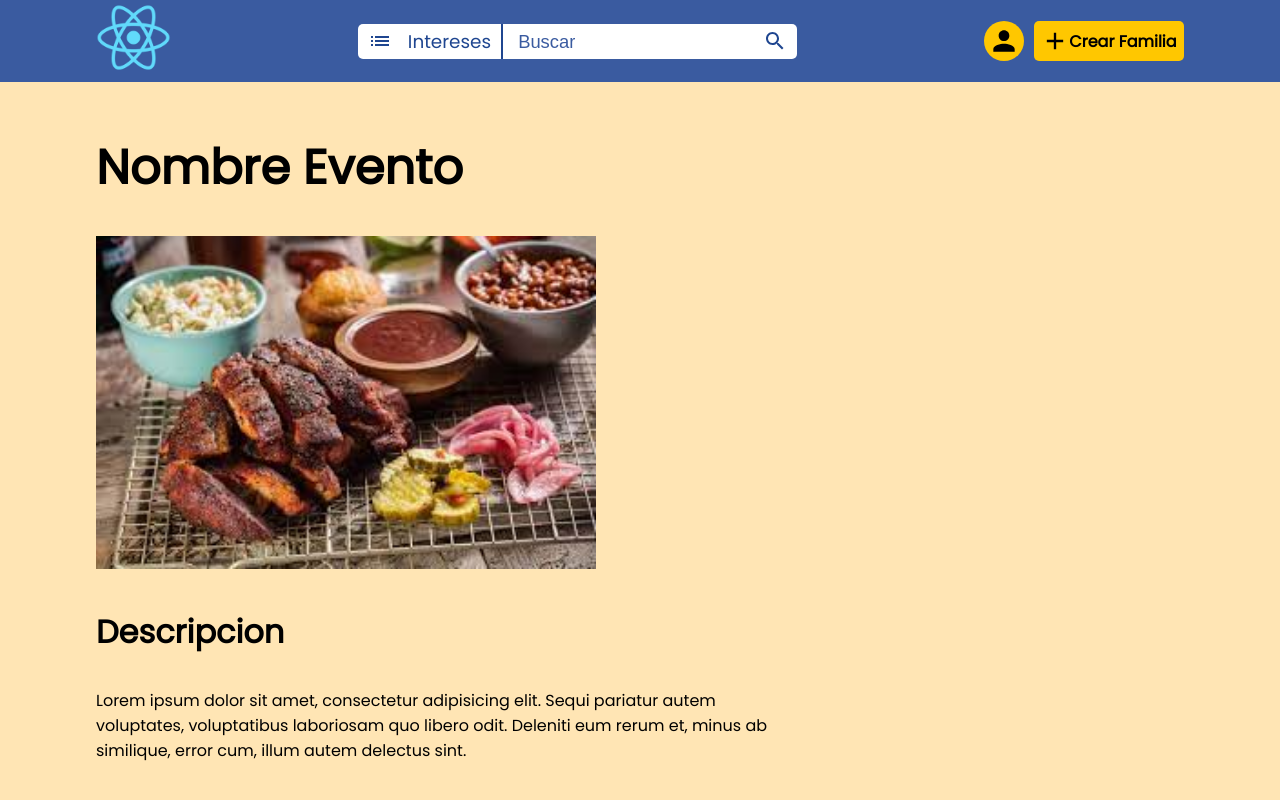
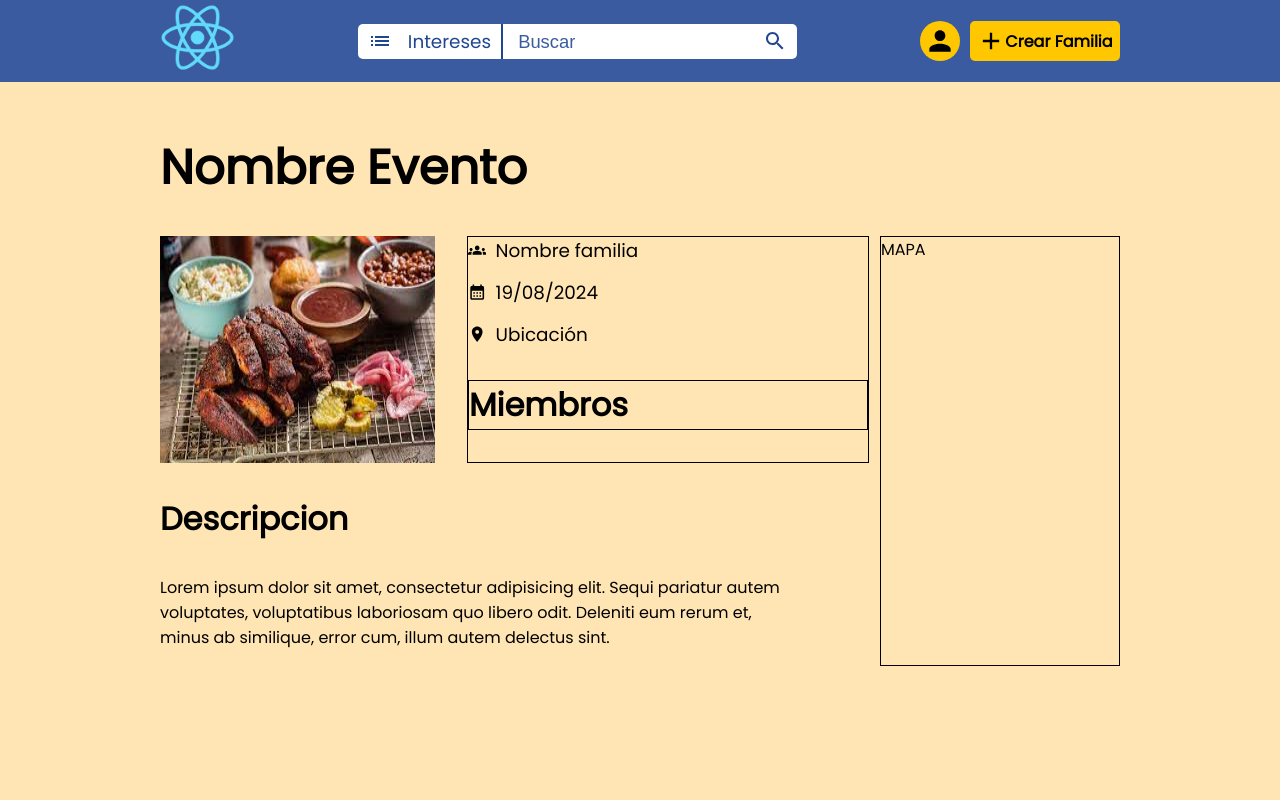
Before and after one commit to richardulloa/connecting_people, a React (Create React App) app in the folder conektin/: page /evento in a window 1280 px wide. Shown: the top 800 px of the page. Built offline with nearby package versions, Linux system fonts and the light colour scheme.

Commit message:
Cambios generales

```diff
--- a/conektin/src/componentes/Evento.jsx
+++ b/conektin/src/componentes/Evento.jsx
@@ -2,20 +2,35 @@ import React from "react";
 import "./css/Evento.css"
 import CalendarMonthIcon from '@mui/icons-material/CalendarMonth';
 import LocationOnIcon from '@mui/icons-material/LocationOn';
+import GroupsIcon from '@mui/icons-material/Groups';
 import Navegador from "./Navegador";
+
 
 const Evento = () => {
     return (
         <div className='evento'>
             <Navegador />
+            <div className="evento-box-flex">
                 <div className="evento-info">
                     <h1 className="titulo-evento">Nombre Evento</h1>
-                <section className="">
+                    <section className="caja-evento">
                         <img className="imagen-evento" src="./img/bbq1.jpeg" alt="" />
+                        <div className="caja-evento-info">
+                            <p ><GroupsIcon fontSize="inherit" />Nombre familia</p>
+                            <p><CalendarMonthIcon fontSize="inherit" />19/08/2024</p>
+                            <p><LocationOnIcon fontSize="inherit" />Ubicación</p>
+                            <section className="miembros-evento">
+                                <h3>Miembros</h3>
 
+                            </section>
+                        </div>
                     </section>
                     <h3 className="titulo-descripcion-evento">Descripcion</h3>
                     <p className="descripcion-evento">Lorem ipsum dolor sit amet, consectetur adipisicing elit. Sequi pariatur autem voluptates, voluptatibus laboriosam quo libero odit. Deleniti eum rerum et, minus ab similique, error cum, illum autem delectus sint.</p>
+                </div>
+                <div className="mapa-evento">
+                    MAPA
+                </div>
             </div>
         </div>
     );
--- a/conektin/src/componentes/InicioConLogin.jsx
+++ b/conektin/src/componentes/InicioConLogin.jsx
@@ -10,7 +10,6 @@ const InicioConLogin = () => {
         <div className="contenido-inicio">
             <Navegador />
             <main className="contenido">
-
                 <Link to={"/proximos-eventos"} className="secciones proximos-eventos">
                     <div className="caja">
                         <div className="image pe"></div>
--- a/conektin/src/componentes/InicioSinLogin.jsx
+++ b/conektin/src/componentes/InicioSinLogin.jsx
@@ -88,8 +88,9 @@ const InicioSinLogin = () => {
       </main>
 
       <footer className="pie">
+        <div className="pie-flex">
+          <div className="enlacesimg">
             <h3>Siguenos</h3>
-        <div className="enlacesimg">
             <FacebookIcon className="fi" fontSize="large" />
             <TwitterIcon className="ti" fontSize="large" />
             <InstagramIcon className="ii" fontSize="large" />
@@ -99,6 +100,7 @@ const InicioSinLogin = () => {
             <a>Registrate</a>
             <a>Ayuda</a>
           </div>
+        </div>
       </footer>
     </div>
   );
--- a/conektin/src/componentes/ProximosEventos.jsx
+++ b/conektin/src/componentes/ProximosEventos.jsx
@@ -7,14 +7,12 @@ const ProximosEventos = () => {
     return (
         <div className='contenido-proximos-eventos'>
             <Navegador />
-
             <main className="proximos-eventos-seccion">
                 <h1 className="titulo-seccion">Proximos Eventos</h1>
                 <section className="eventos-seccion">
                     <VisualizarEvento />
                     <VisualizarEvento />
                     <VisualizarEvento />
-
                 </section>
 
             </main>
--- a/conektin/src/componentes/VisualizarEvento.jsx
+++ b/conektin/src/componentes/VisualizarEvento.jsx
@@ -3,11 +3,12 @@ import "./css/VisualizarEvento.css"
 import CalendarMonthIcon from '@mui/icons-material/CalendarMonth';
 import LocationOnIcon from '@mui/icons-material/LocationOn';
 import GroupsIcon from '@mui/icons-material/Groups';
+import { Link } from "react-router-dom";
 
 
 const VisualizarEvento = () => {
     return (
-        <div className='contenido-evento'>
+        <Link to={"/evento"} className='contenido-evento'>
             <div className="flex-evento">
                 <img src="../img/bbq1.jpeg" alt="Imagen prueba" />
                 <section className="info-inicial">
@@ -20,7 +21,7 @@ const VisualizarEvento = () => {
                 <p><CalendarMonthIcon /><span>19/08/2024</span></p>
                 <p><LocationOnIcon />Ubicación</p>
             </section>
-        </div>
+        </Link>
     );
 }
 
--- a/conektin/src/componentes/css/Evento.css
+++ b/conektin/src/componentes/css/Evento.css
@@ -1,14 +1,48 @@
+.evento-box-flex {
+    width: 75%;
+    margin: 50px auto;
+    display: flex;
+    justify-content: space-between;
+    gap: 1em;
+}
+
 .evento-info {
-    width: 85%;
-    margin: 50px auto;
+    width: 65%;
 }
 
 .titulo-evento {
     font-size: 3em;
+    margin-top: 0;
+}
+
+.caja-evento {
+    display: flex;
+    justify-content: start;
+    gap: 2em;
 }
 
 .imagen-evento {
-    width: 500px;
+    width: 700px;
+}
+
+.caja-evento-info {
+    border: 1px solid black;
+}
+
+.caja-evento-info>p {
+    display: flex;
+    align-items: center;
+    gap: 0.5em;
+    margin: 0 0 15px 0;
+    font-size: 1.15em;
+}
+
+.miembros-evento {}
+
+.miembros-evento h3 {
+    font-size: 2em;
+    width: 400px;
+    border: 1px solid black;
 }
 
 .titulo-descripcion-evento {
@@ -16,5 +50,11 @@
 }
 
 .descripcion-evento {
-    width: 65%;
+    width: 100%;
 }
+
+.mapa-evento {
+    width: 25%;
+    margin: 104px 0 0 0;
+    border: 1px solid black;
+}
--- a/conektin/src/componentes/css/InicioConLogin.css
+++ b/conektin/src/componentes/css/InicioConLogin.css
@@ -1,11 +1,11 @@
 .contenido {
-    width: 85%;
+    width: 75%;
     margin: 50px auto;
     display: flex;
-    justify-content: center;
+    justify-content: space-between;
     align-items: center;
     flex-wrap: wrap;
-    gap: 2em;
+    gap: 2.25em;
 }
 
 .secciones {
@@ -14,18 +14,18 @@
 }
 
 .proximos-eventos {
-    width: 65%;
+    width: 70%;
 }
 
 .tus-eventos {
-    width: 25%;
+    width: 27%;
 }
 
 .eventos-familias {
     display: flex;
     justify-content: space-between;
     align-items: center;
-    width: 65%;
+    width: 70%;
 }
 
 .eventos-ciudad {
@@ -37,7 +37,7 @@
 }
 
 .tradiciones {
-    width: 25%;
+    width: 27%;
 }
 
 .caja {
--- a/conektin/src/componentes/css/InicioSinLogin.css
+++ b/conektin/src/componentes/css/InicioSinLogin.css
@@ -1,7 +1,8 @@
-
 .cabecera {
+  width: 75%;
+  margin: auto;
   display: flex;
-  justify-content: space-around;
+  justify-content: space-between;
   align-items: center;
   padding: 10px;
 }
@@ -38,10 +39,12 @@
   padding: 20px;
   margin-bottom: 20px;
 }
+
 .imgcont {
   width: 800px;
   height: 600px;
 }
+
 .objetivos {
   display: flex;
   justify-content: space-evenly;
@@ -49,27 +52,33 @@
 }
 
 .pie {
-  display: flex;
-  justify-content: space-between;
-  align-items: center;
   padding: 10px;
   background-color: black;
 }
 
+.pie-flex {
+  width: 75%;
+  margin: auto;
+  display: flex;
+  justify-content: space-between;
+  align-items: center;
+}
+
 .enlacesimg {
   display: flex;
+  align-items: center;
   gap: 10px;
 }
 
 .enlacespag {
   display: flex;
   gap: 10px;
-  margin-left: auto; /* Mueve enlacespag hacia la derecha */
   flex-direction: column;
   align-items: end;
 }
 
-.pie h3, .enlacespag,
+.pie h3,
+.enlacespag,
 .enlacespag a,
 .enlacesimg,
 .fi,
@@ -80,5 +89,5 @@
 }
 
 .pie h3 {
-    margin-right: 30px;
+  margin-right: 30px;
 }
--- a/conektin/src/componentes/css/Navegador.css
+++ b/conektin/src/componentes/css/Navegador.css
@@ -5,7 +5,7 @@
 
 .navegador-flex {
     margin: 0 auto;
-    width: 85%;
+    width: 75%;
     display: flex;
     justify-content: space-between;
     align-items: center;
--- a/conektin/src/componentes/css/ProximosEventos.css
+++ b/conektin/src/componentes/css/ProximosEventos.css
@@ -1,7 +1,6 @@
 .proximos-eventos-seccion {
-    width: 85%;
+    width: 75%;
     margin: 50px auto;
-
 }
 
 .titulo-seccion {
--- a/conektin/src/componentes/css/VisualizarEvento.css
+++ b/conektin/src/componentes/css/VisualizarEvento.css
@@ -7,6 +7,8 @@
     justify-content: space-between;
     align-items: center;
     transition: 0.2s;
+    text-decoration: none;
+    color: black
 }
 
 .contenido-evento:hover{
```
Lines whose indentation alone changed are shown as unchanged.
